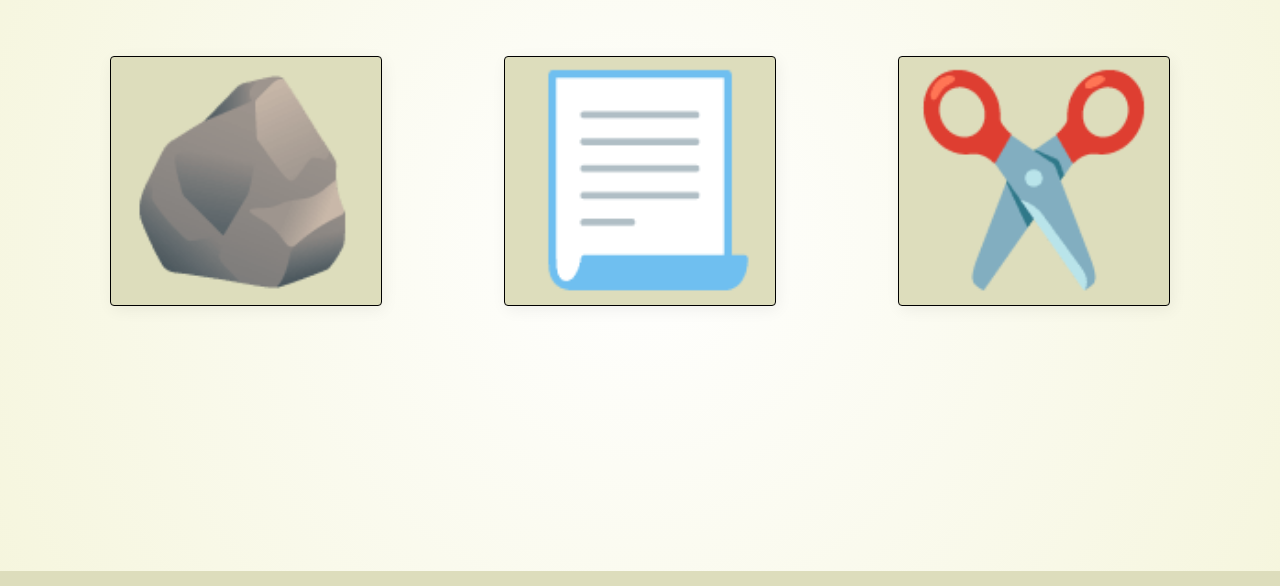
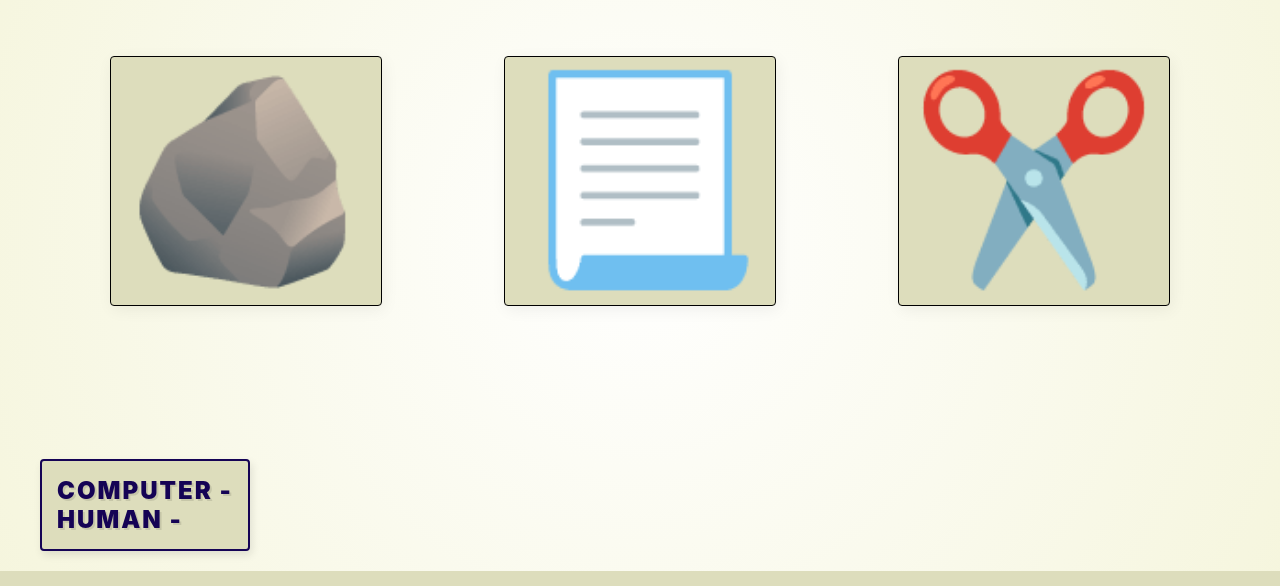
Before and after one commit to shoobham84/rock-paper-scissors_CLI, a plain HTML site: page index.html in a window 1280 px wide. Shown: the part 157-743 px from the top of the page. Drawn offline with Linux system fonts and the light colour scheme.

Commit message:
Add results section to show score

```diff
--- a/index.html
+++ b/index.html
@@ -24,6 +24,14 @@
                 ✂️
             </button>
         </div>
+        <div class="results">
+                <div class="score">
+                    Computer - <br>
+                    Human -
+                </div>
+
+                <div class="round-info"></div>
+            </div>
         <div class="footer">
             Copyright &copy; 2026 shoobham84 on <a href="https://github.com/shoobham84"><i class="fa fa-github" style="font-size: 36px;"></i></a>
         </div>
--- a/script.js
+++ b/script.js
@@ -3,16 +3,9 @@ const paper = document.querySelector('#paper');
 const scissor = document.querySelector('#scissor');
 
 
-function getComputerChoice(min, max) {
-    const minCeiled = Math.ceil(min);
-    const maxFloored = Math.floor(max);
-    let rand_num = Math.floor(Math.random() * (maxFloored - minCeiled) + minCeiled);
-    switch (rand_num) {
-        case 0: return 'rock';
-        case 1: return 'paper';
-        case 2: return 'scissor';
-        default: return 'invalid';
-    }
+function getComputerChoice() {
+        const choices = ['rock', 'paper', 'scissor'];
+        return choices[Math.floor(Math.random() * choices.length)];
 }
 
 let humanScore = 0;
@@ -37,7 +30,7 @@ function playRound(humanSelection, computerSelection) {
 }
 
 function playGame(humanSelection) {
-    const computerSelection = getComputerChoice(0, 3)  // Rock = 0, Paper = 1, Scissors = 2
+    const computerSelection = getComputerChoice()
     playRound(humanSelection, computerSelection);
     console.log(`Score - Human: ${humanScore}, Computer: ${computerScore}`);
 }
@@ -47,4 +40,8 @@ paper.addEventListener("click", () => playGame('paper'));
 scissor.addEventListener("click", () => playGame('scissor'))
 
 
-// playGame();
+const results = document.querySelector(".results");
+
+const roundDeclaration = document.createElement("div");
+roundDeclaration.classList.add("round-declaration");
+results.append(roundDeclaration);
--- a/styles.css
+++ b/styles.css
@@ -72,12 +72,32 @@ i {
 }
 
 .card:active {
-    /* Reset the lift effect and shrink slightly to simulate pressure */
     transform: translateY(0) scale(0.98);
-
-    /* Reduce shadow size to make it look closer to the background */
     box-shadow: 1px 2px 4px rgba(0,0,0,.1);
-
-    /* Optional: Quick color change to confirm the click */
     background-color: #f0f0f0;
 }
+
+.results {
+    display: flex;
+    justify-content: space-between;
+    align-items: flex-end;
+    padding: 20px 40px;
+    width: 100%;
+    box-sizing: border-box;
+    font-size: 1.5rem;
+    font-weight: 900;
+    text-transform: uppercase;
+    letter-spacing: 2px;
+    color: #150355;
+    text-shadow: 2px 2px 0px rgba(0,0,0,0.1);
+}
+
+.score {
+    display: flex;
+    flex-direction: column;
+    padding: 15px;
+    background-color: #ddddbc;
+    border: 2px solid #150355;
+    border-radius: 4px;
+    box-shadow: 2px 4px 8px rgba(0,0,0,0.1);
+}
```
